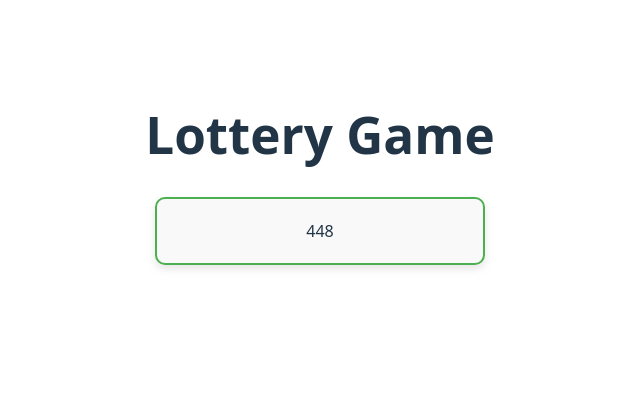
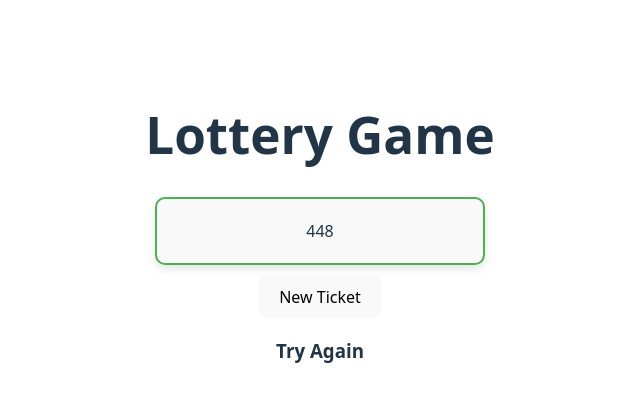
Before and after one commit to swapnilhingane18/react-practice, a React (Vite) app: page / in a window 1280 px wide. Shown: the top 402 px of the page, without its empty margins (320-960 px from the left). Built offline with nearby package versions, Linux system fonts and the light colour scheme.

Commit message:
added iswinner and refresh with button

```diff
--- a/src/mini-projects/Lottery.jsx
+++ b/src/mini-projects/Lottery.jsx
@@ -8,9 +8,22 @@ function generateTicket() {
     ];
 }
 
+function sum(arr) {
+    return arr.reduce((sum,val) => sum + val, 0);
+}
+
+generateTicket = () =>{
+    return [
+        Math.floor(Math.random() * 10),
+        Math.floor(Math.random() * 10),
+        Math.floor(Math.random() * 10)
+    ]
+}
+
 
 export default function Lottery() {
     let [ticket, setticket] = useState(generateTicket());
+    let iswinner = sum(ticket) == 15;
     return (
     <div>
         <h1>Lottery Game</h1>
@@ -21,5 +34,8 @@ export default function Lottery() {
             <span>{ticket[2]}</span>
         </div>
 
+        <button onClick={() => setticket(generateTicket())}>New Ticket</button>
+        <h3>{iswinner ? "You Win!" : "Try Again"}</h3>
+
         </div>);
 }
```
